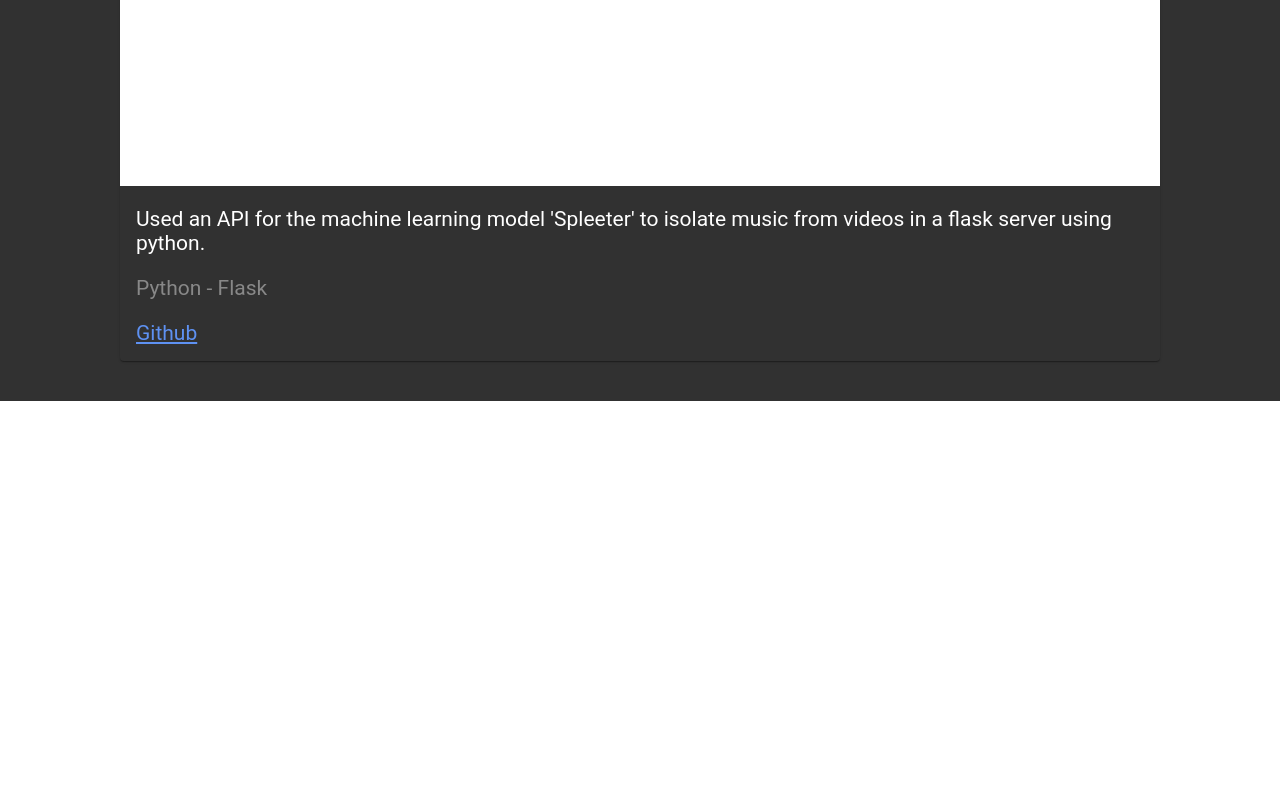
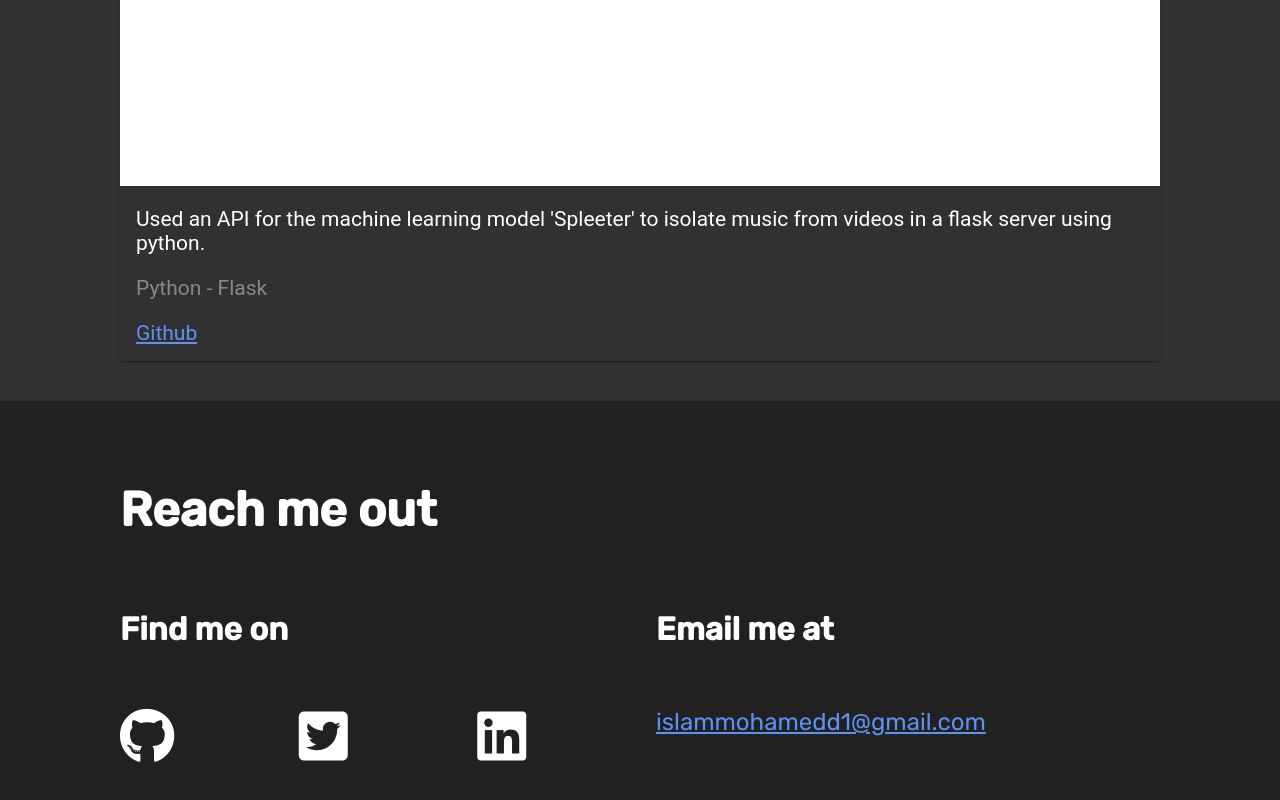
Before and after one commit to islammohamedd1/angular-portfolio, an Angular app: page / in a window 1280 px wide. Shown: the part 4006-4806 px from the top of the page. Before the commit the page ends 4407 px from the top, so only its background shows below. Built offline with nearby package versions, Linux system fonts and the light colour scheme.

Commit message:
added contact component

```diff
--- a/src/app/app.component.html
+++ b/src/app/app.component.html
@@ -6,4 +6,7 @@
     <section id="projects">
         <app-projects></app-projects>
     </section>
+    <section id="contact">
+        <app-contact></app-contact>
+    </section>
 </div>
--- a/src/app/app.module.ts
+++ b/src/app/app.module.ts
@@ -11,13 +11,15 @@ import {MatIconModule} from "@angular/material/icon";
 import { HttpClientModule } from '@angular/common/http';
 import { OverviewComponent } from './components/overview/overview.component';
 import { ProjectsComponent } from './components/projects/projects.component';
+import { ContactComponent } from './components/contact/contact.component';
 
 @NgModule({
   declarations: [
     AppComponent,
     NavbarComponent,
     OverviewComponent,
-    ProjectsComponent
+    ProjectsComponent,
+    ContactComponent
   ],
   imports: [
     BrowserModule,
--- /dev/null
+++ b/src/app/components/contact/contact.component.html
@@ -0,0 +1,32 @@
+<div class="section-header">
+    <h2>Reach me out</h2>
+</div>
+
+<div class="section-content">
+    <div class="social">
+        <h3 class="subheader">Find me on</h3>
+        <div class="icons-grid">
+            <div class="social-link">
+                <a href="https://github.com/islammohamedd1" target="_blank">
+                    <i class="default-text-color fab fa-github primary-text-hover"></i>
+                </a>
+            </div>
+            <div class="social-link">
+                <a href="https://www.twitter.com/islammohamedd1" target="_blank">
+                    <i class="default-text-color fab fa-twitter-square primary-text-hover"></i>
+                </a>
+            </div>
+            <div class="social-link">
+                <a href="https://www.linkedin.com/in/islam-mohamed-33a675165" target="_blank">
+                    <i class="default-text-color fab fa-linkedin primary-text-hover"></i>
+                </a>
+            </div>
+        </div>
+    </div>
+    <div class="social">
+        <h3 class="subheader">Email me at</h3>
+        <div class="email-link">
+            <a href="mailto:islammohamedd1@gmail.com" target="_blank">islammohamedd1@gmail.com</a>
+        </div>
+    </div>
+</div>
--- /dev/null
+++ b/src/app/components/contact/contact.component.scss
@@ -0,0 +1,24 @@
+.section-content {
+    display: grid;
+    grid-template-columns: repeat(auto-fit, minmax(400px, 1fr));
+    gap: 32px;
+
+    .subheader {
+        font-size: 2em;
+        margin-bottom: 60px;
+    }
+
+    .icons-grid {
+        display: grid;
+        grid-template-columns: 1fr 1fr 1fr;
+        gap: 32px;
+
+        i {
+            font-size: 3.5em;
+        }
+    }
+
+    .email-link {
+        font-size: 1.5em;
+    }
+}
--- /dev/null
+++ b/src/app/components/contact/contact.component.ts
@@ -0,0 +1,15 @@
+import { Component, OnInit } from '@angular/core';
+
+@Component({
+  selector: 'app-contact',
+  templateUrl: './contact.component.html',
+  styleUrls: ['./contact.component.scss']
+})
+export class ContactComponent implements OnInit {
+
+  constructor() { }
+
+  ngOnInit(): void {
+  }
+
+}
--- a/src/index.html
+++ b/src/index.html
@@ -6,6 +6,7 @@
   <base href="/">
   <meta name="viewport" content="width=device-width, initial-scale=1">
   <link rel="icon" type="image/x-icon" href="favicon.ico">
+  <link rel="stylesheet" href="https://use.fontawesome.com/releases/v5.3.1/css/all.css" integrity="sha384-mzrmE5qonljUremFsqc01SB46JvROS7bZs3IO2EmfFsd15uHvIt+Y8vEf7N7fWAU" crossorigin="anonymous">
   <link href="https://fonts.googleapis.com/css2?family=Rubik:wght@300;400;500&display=swap" rel="stylesheet">
   <link href="https://fonts.googleapis.com/icon?family=Material+Icons" rel="stylesheet">
 </head>
--- a/src/styles.scss
+++ b/src/styles.scss
@@ -66,12 +66,16 @@ $dark-app-theme: mat-light-theme($dark-app-primary, $dark-app-accent);
 html, body { height: 100%; }
 body { margin: 0; font-family: 'Rubik', sans-serif; }
 
+* {
+    transition: all 0.3s ease-in-out;
+}
+
 .hover-border, .primary-border {
     border-bottom: 5px solid transparent;
     padding-bottom: 8px
 }
 
-.primary-text-color {
+.primary-text-color, .primary-text-hover:hover {
     color: mat-color($light-app-accent);
 }
 
@@ -81,6 +85,10 @@ body { margin: 0; font-family: 'Rubik', sans-serif; }
 
 .primary-background {
     background-color: mat-color($light-app-primary, lighter);
+    color: mat-color($light-app-primary, lighter-contrast);
+}
+
+.default-text-color {
     color: mat-color($light-app-primary, lighter-contrast);
 }
 
@@ -132,7 +140,7 @@ section:nth-of-type(even) {
         color: mat-color($dark-app-primary, lighter-contrast)
     }
 
-    .primary-text-color {
+    .primary-text-color, .primary-text-hover:hover {
         color: mat-color($dark-app-accent);
     }
 
@@ -148,4 +156,8 @@ section:nth-of-type(even) {
     a {
         color: mat-color($dark-app-accent, lighter)
     }
+
+    .default-text-color {
+        color: mat-color($dark-app-primary, lighter-contrast);
+    }
 }
```
Also changed, not shown: 1 other file (tests, documents, lock files or other folders).
